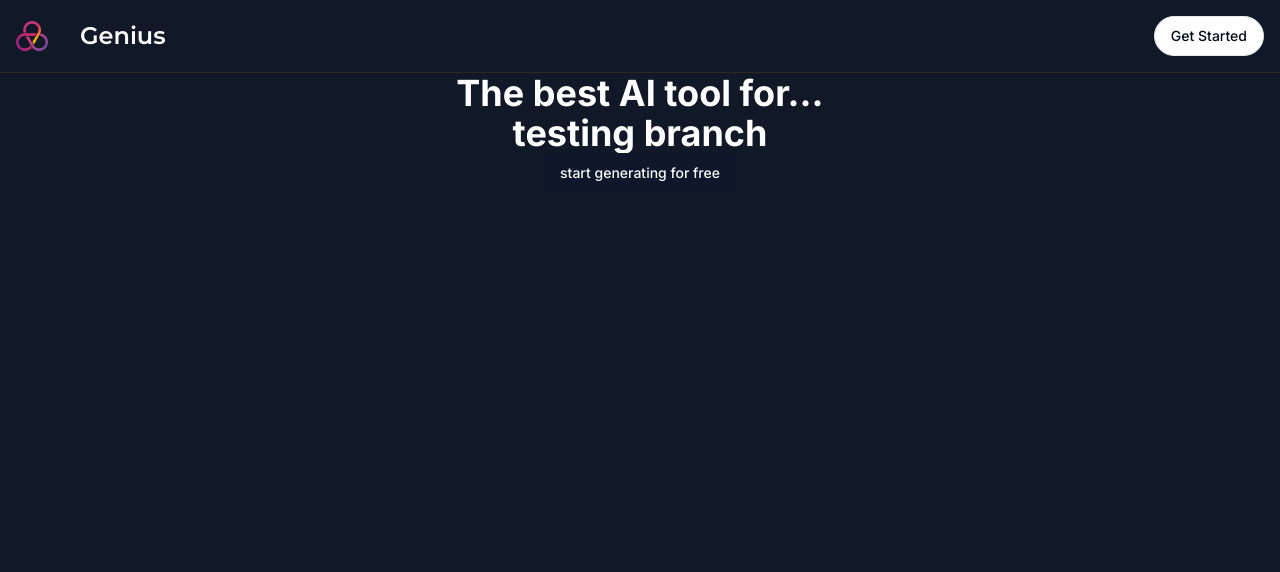
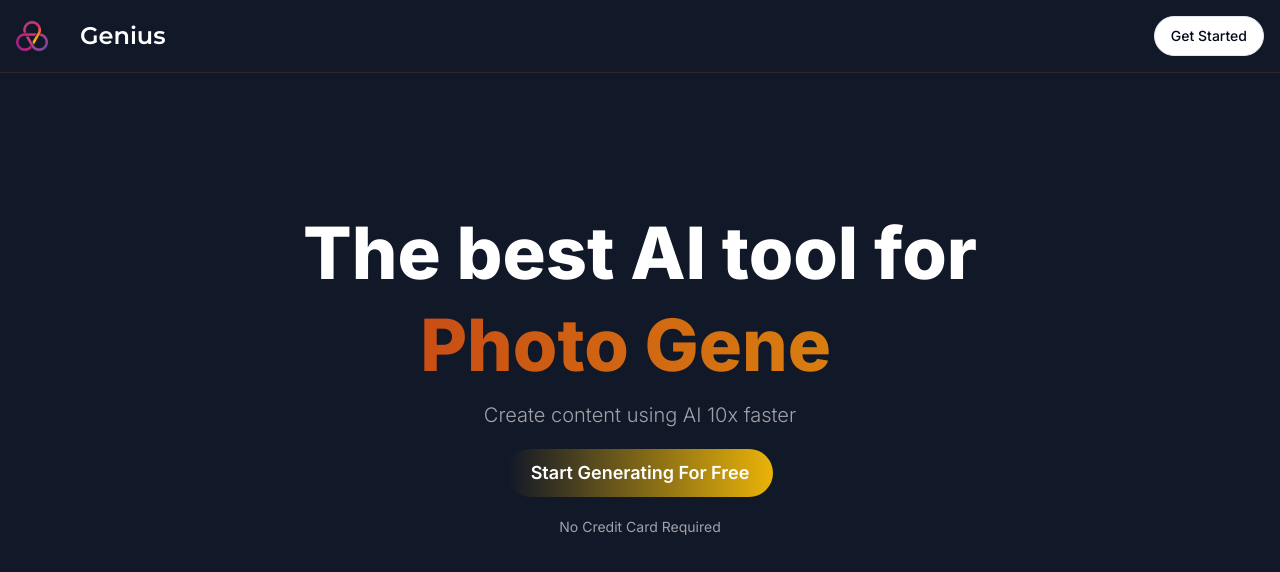
Before and after one commit to SeanP8/genius-ai-saas, a Next.js app: page / in a window 1280 px wide. Shown: the top 572 px of the page. Built offline with nearby package versions, Linux system fonts and the light colour scheme; no server answers.

Commit message:
feat: updated landing page

```diff
--- a/components/Landing-Hero.tsx
+++ b/components/Landing-Hero.tsx
@@ -1,17 +1,43 @@
+"use client";
 import Link from "next/link";
+import TypewritterComponent from "typewriter-effect";
 import { Button } from "./ui/button";
 
 export const LandingHero = () => {
   return (
-    <div className="text-white font-bold text-center">
-      <div className="text-4xl">
-        <h1>The best AI tool for...</h1>
-        <h2>testing branch</h2>
+    <div className="text-white font-bold text-center py-36 space-y-5">
+      <div className="text-4xl sm:text-5xl md:text-6xl lg:text-7xl space-y-5 font-extrabold">
+        <h1>The best AI tool for</h1>
+        <div className="text-transparent bg-clip-text bg-gradient-to-r from-red-700 to-yellow-500">
+          <TypewritterComponent
+            options={{
+              strings: [
+                "Chatbot.",
+                "Photo Generation.",
+                "Blog Writting.",
+                "Mail Writting.",
+              ],
+              autoStart: true,
+              loop: true,
+            }}
+          />
+        </div>
+      </div>
+      <div className="text-sm md:text-xl font-light text-zinc-400">
+        Create content using AI 10x faster
       </div>
       <div>
         <Link href={"/dashboard"}>
-          <Button> start generating for free</Button>
+          <Button
+            variant="premium"
+            className="md:text-lg p-4 md:p-6 rounded-full font-semibold"
+          >
+            Start Generating For Free
+          </Button>
         </Link>
+      </div>
+      <div className="text-zinc-400 text-xs md:text-sm font-normal">
+        No Credit Card Required
       </div>
     </div>
   );
--- a/package.json
+++ b/package.json
@@ -40,6 +40,7 @@
     "tailwindcss": "3.3.3",
     "tailwindcss-animate": "^1.0.7",
     "typescript": "5.2.2",
+    "typewriter-effect": "^2.21.0",
     "zod": "^3.22.2",
     "zustand": "^4.4.1"
   },
```
Also changed, not shown: components/Landing-Content.tsx (added), 1 other file (tests, documents, lock files or other folders).
